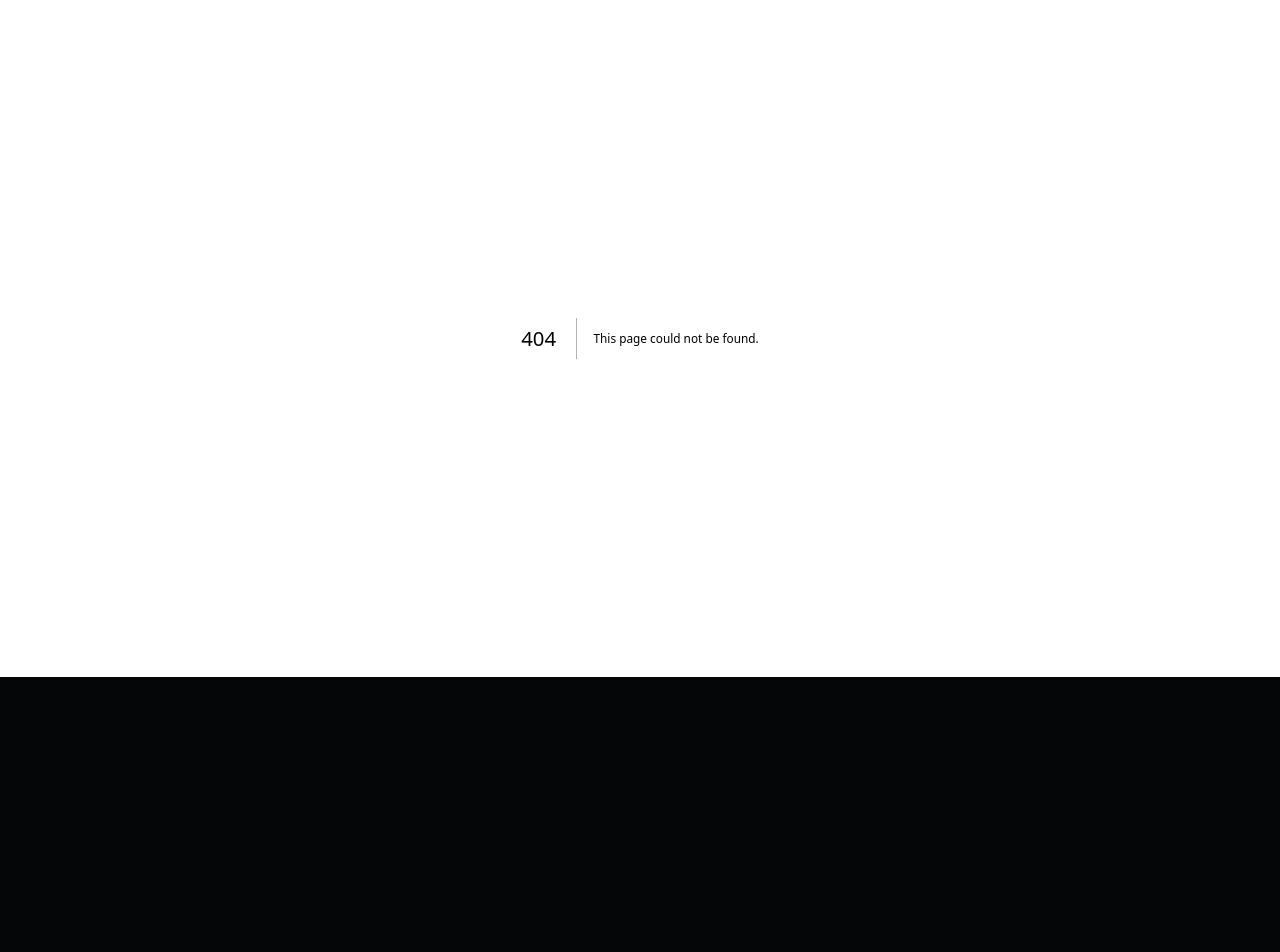
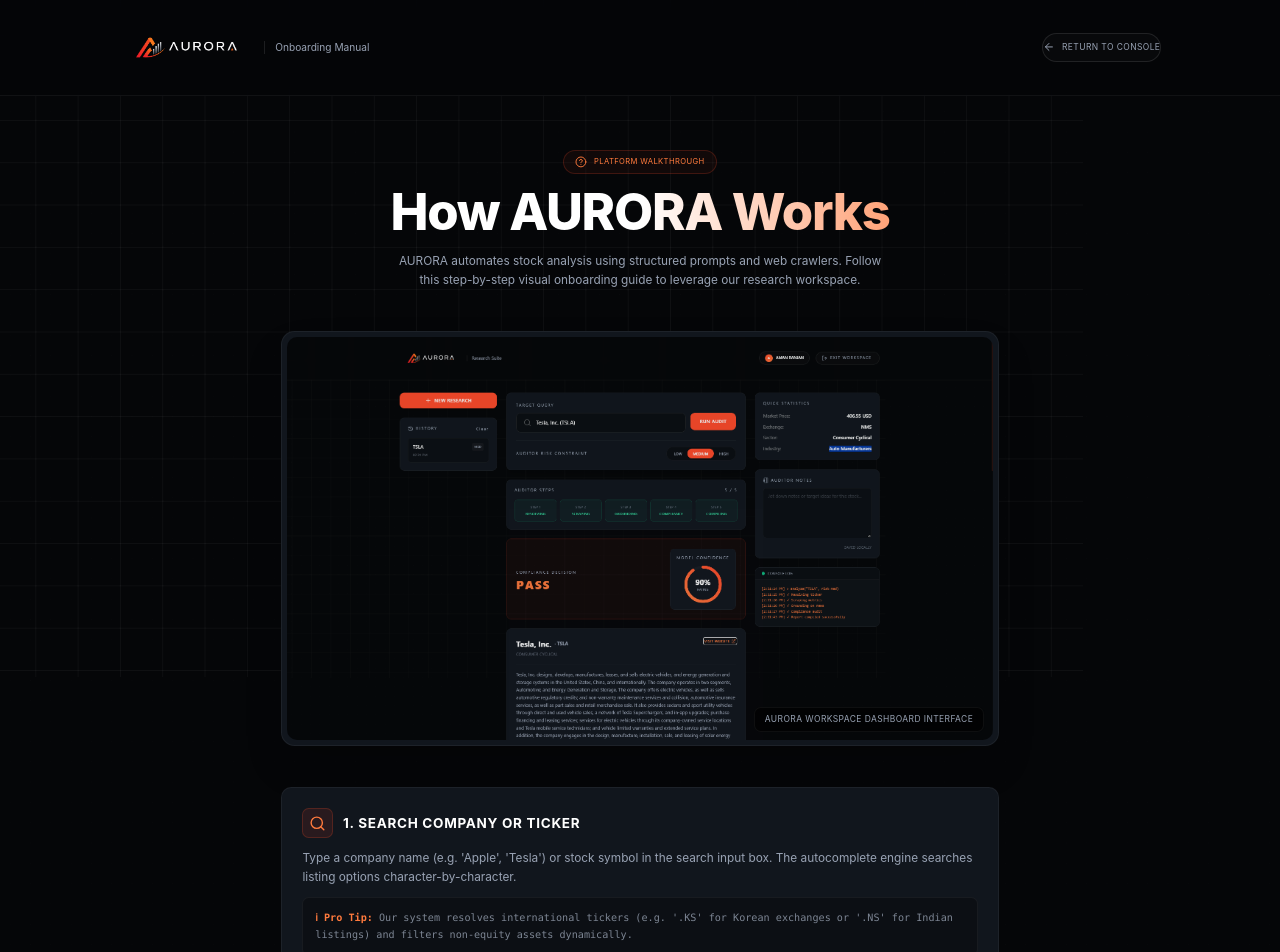
Before and after one commit to amanrj03/AURORA, a Next.js app: page /guide in a window 1280 px wide. Before the commit this address had no page. Shown: the top 952 px of the page. Before the commit the page ends 800 px from the top, so only its background shows below. Built offline with nearby package versions, Linux system fonts and the light colour scheme.

Commit message:
Create interactive User Guide page route /guide and add header navigation links

```diff
--- a/components/ConsolePage.js
+++ b/components/ConsolePage.js
@@ -302,6 +302,8 @@
             <PremiumLogo />
             <span className="hidden md:inline h-4 w-px bg-white/10" />
             <span className="hidden md:inline text-xs text-[#98A2B3]">Research Suite</span>
+            <span className="hidden md:inline h-4 w-px bg-white/10" />
+            <a href="/guide" className="text-xs text-[#FF7A3D] hover:underline font-semibold transition">User Guide</a>
           </div>
 
           <div className="flex items-center gap-4">
--- a/components/LandingPage.js
+++ b/components/LandingPage.js
@@ -39,6 +39,7 @@
             <a href="#experience" className="hover:text-white transition">Experience</a>
             <a href="#preview" className="hover:text-white transition">Preview</a>
             <a href="#technology" className="hover:text-white transition">Technology</a>
+            <a href="/guide" className="text-[#FF7A3D] font-semibold hover:text-[#FF7A3D]/85 transition">User Guide</a>
           </div>
 
           <div className="flex items-center gap-4">
--- /dev/null
+++ b/pages/guide.js
@@ -0,0 +1,148 @@
+import Head from "next/head";
+import { Search, ListFilter, Play, ShieldAlert, TrendingUp, HelpCircle, History, ArrowLeft, ExternalLink } from "lucide-react";
+import PremiumLogo from "../components/PremiumLogo";
+
+export default function UserGuide() {
+  const steps = [
+    {
+      id: "search",
+      title: "1. Search Company or Ticker",
+      icon: <Search className="h-5 w-5 text-[#FF7A3D]" />,
+      desc: "Type a company name (e.g. 'Apple', 'Tesla') or stock symbol in the search input box. The autocomplete engine searches listing options character-by-character.",
+      details: "Our system resolves international tickers (e.g. '.KS' for Korean exchanges or '.NS' for Indian listings) and filters non-equity assets dynamically.",
+    },
+    {
+      id: "select",
+      title: "2. Select from Suggestion Dropdown",
+      icon: <ListFilter className="h-5 w-5 text-[#FF7A3D]" />,
+      desc: "Select the correct stock listing from the suggestion dropdown menu to lock in the ticker (e.g. AAPL, TSLA) and run the audit.",
+      details: "Clicking a suggestion automatically fills the inputs, triggers a pipeline build, and avoids typos that could lead to analytical mismatches.",
+    },
+    {
+      id: "pipeline",
+      title: "3. Monitor Live Pipeline Stepper",
+      icon: <Play className="h-5 w-5 text-[#FF7A3D]" />,
+      desc: "Watch the active workflow progress bar. Five key auditing steps run sequentially: Ticker Resolution, Financial Fetching, News Scraping, AI Analysis, and Compilation.",
+      details: "A terminal console log on the right side streams raw logs directly from the backend API, detailing data payloads and grounding checks.",
+    },
+    {
+      id: "verdict",
+      title: "4. Review Compliance Decision",
+      icon: <ShieldAlert className="h-5 w-5 text-[#FF7A3D]" />,
+      desc: "Check the top compliance block. AURORA displays a final rating ('INVEST' in green or 'PASS' in red/orange) alongside a circular SVG confidence gauge.",
+      details: "The confidence rating (0% to 100%) represents the agent's margin of certainty matching metrics against selected risk tolerances.",
+    },
+    {
+      id: "charts",
+      title: "5. Financial Trajectory & Analyst Consensus",
+      icon: <TrendingUp className="h-5 w-5 text-[#FF7A3D]" />,
+      desc: "Analyze interactive charts. The Historical Earnings line graph renders 4 years of annual Revenue and Net Income trends. Wall Street Consensus aggregates buy/hold/sell trends.",
+      details: "If Yahoo Finance is rate-limited or blocks international tickers, our system gracefully switches to mock fallback metrics to keep dashboards operational.",
+    },
+    {
+      id: "history",
+      title: "6. Manage Query History",
+      icon: <History className="h-5 w-5 text-[#FF7A3D]" />,
+      desc: "Re-hydrate previous audits instantly. The left sidebar stores past query logs. You can sync history profiles to the cloud database or clear them with a single click.",
+      details: "When users log in from another device, their historical audits sync automatically from the PostgreSQL database, preserving their records.",
+    },
+  ];
+
+  return (
+    <>
+      <Head>
+        <title>AURORA — User Guide &amp; Workflow Manual</title>
+        <meta name="description" content="Visual walkthrough manual for using the AURORA Investment Research Suite." />
+      </Head>
+
+      <div className="relative min-h-screen bg-[#050608] text-white">
+        <div className="noise-overlay" />
+        <div className="moving-grid" />
+
+        {/* Header */}
+        <nav className="border-b border-white/5 bg-[#050608]/90 backdrop-blur-md sticky top-0 z-40">
+          <div className="mx-auto flex max-w-7xl items-center justify-between px-6 py-4">
+            <div className="flex items-center gap-3">
+              <PremiumLogo />
+              <span className="hidden md:inline h-4 w-px bg-white/10" />
+              <span className="text-xs text-[#98A2B3]">Onboarding Manual</span>
+            </div>
+            <a
+              href="/"
+              className="flex items-center gap-2 rounded-full border border-white/10 bg-white/[0.02] px-4.5 py-2 text-[10px] uppercase tracking-wider text-[#98A2B3] hover:text-white transition hover:border-[#FF4B2B]"
+            >
+              <ArrowLeft className="h-3.5 w-3.5" />
+              Return to Console
+            </a>
+          </div>
+        </nav>
+
+        {/* Content Container */}
+        <main className="relative z-10 mx-auto max-w-4xl px-6 py-16 space-y-12">
+
+          {/* Hero Header */}
+          <div className="text-center space-y-4">
+            <div className="inline-flex items-center gap-2 rounded-full border border-[#FF4B2B]/20 bg-[#FF4B2B]/5 px-3.5 py-1.5 text-[9px] uppercase tracking-wider text-[#FF7A3D]">
+              <HelpCircle className="h-3.5 w-3.5 animate-pulse" />
+              Platform Walkthrough
+            </div>
+            <h1 className="text-4xl font-extrabold tracking-tight md:text-6xl bg-gradient-to-r from-white via-white to-[#FF7A3D] bg-clip-text text-transparent">
+              How AURORA Works
+            </h1>
+            <p className="max-w-xl mx-auto text-sm text-[#98A2B3] leading-relaxed">
+              AURORA automates stock analysis using structured prompts and web crawlers.
+              Follow this step-by-step visual onboarding guide to leverage our research workspace.
+            </p>
+          </div>
+
+          {/* Screenshot Preview */}
+          <div className="rounded-2xl border border-white/5 bg-[#11161D] p-1.5 shadow-2xl relative overflow-hidden group">
+            <img
+              src="/screenshots/research_dashboard.png"
+              alt="AURORA Workspace Dashboard"
+              className="w-full h-auto rounded-xl opacity-90 group-hover:opacity-100 transition-opacity"
+            />
+            <div className="absolute bottom-4 right-4 bg-black/60 backdrop-blur rounded-lg px-3 py-1.5 text-[10px] tracking-wider text-[#98A2B3] border border-white/5 uppercase">
+              AURORA Workspace Dashboard Interface
+            </div>
+          </div>
+
+          {/* Onboarding Steps Card Grid */}
+          <div className="grid gap-6">
+            {steps.map((s, idx) => (
+              <div key={s.id} className="rounded-xl border border-white/5 bg-[#11161D] p-6 space-y-3 relative hover:border-white/10 transition">
+                <div className="flex items-center gap-3">
+                  <div className="h-9 w-9 rounded-lg bg-[#FF4B2B]/10 border border-[#FF4B2B]/20 flex items-center justify-center">
+                    {s.icon}
+                  </div>
+                  <h3 className="text-base font-bold text-white uppercase tracking-wider">{s.title}</h3>
+                </div>
+                <p className="text-sm text-[#98A2B3] leading-relaxed">{s.desc}</p>
+                <div className="rounded-lg bg-[#050608]/40 border border-white/5 p-3.5 text-xs text-[#98A2B3]/80 leading-relaxed font-mono">
+                  <span className="text-[#FF7A3D] font-bold">ℹ Pro Tip: </span>
+                  {s.details}
+                </div>
+              </div>
+            ))}
+          </div>
+
+          {/* Quick FAQ Section */}
+          <div className="rounded-xl border border-[#FF4B2B]/20 bg-[#FF4B2B]/5 p-6 space-y-4">
+            <h3 className="text-lg font-bold text-white uppercase tracking-wider">Frequently Asked Questions</h3>
+            <div className="space-y-4 text-xs leading-relaxed text-[#98A2B3]">
+              <div className="space-y-1">
+                <h4 className="font-semibold text-white">Q: Why do some searches return "No historical trends retrieved"?</h4>
+                <p>A: Some tickers (especially international listings) do not publish yearly financials on public endpoints. The UI will render fallback indicators gracefully so the main analysis is still readable.</p>
+              </div>
+              <div className="space-y-1">
+                <h4 className="font-semibold text-white">Q: How do the Risk Tolerances (Low, Med, High) affect verdicts?</h4>
+                <p>A: Low tolerance triggers strict solvency rules (e.g. rejecting high Debt-to-Equity companies). Med and High tolerances loosen criteria, allowing Gemini to focus on earnings growth potential.</p>
+              </div>
+            </div>
+          </div>
+
+        </main>
+      </div>
+    </>
+  );
+}
```
